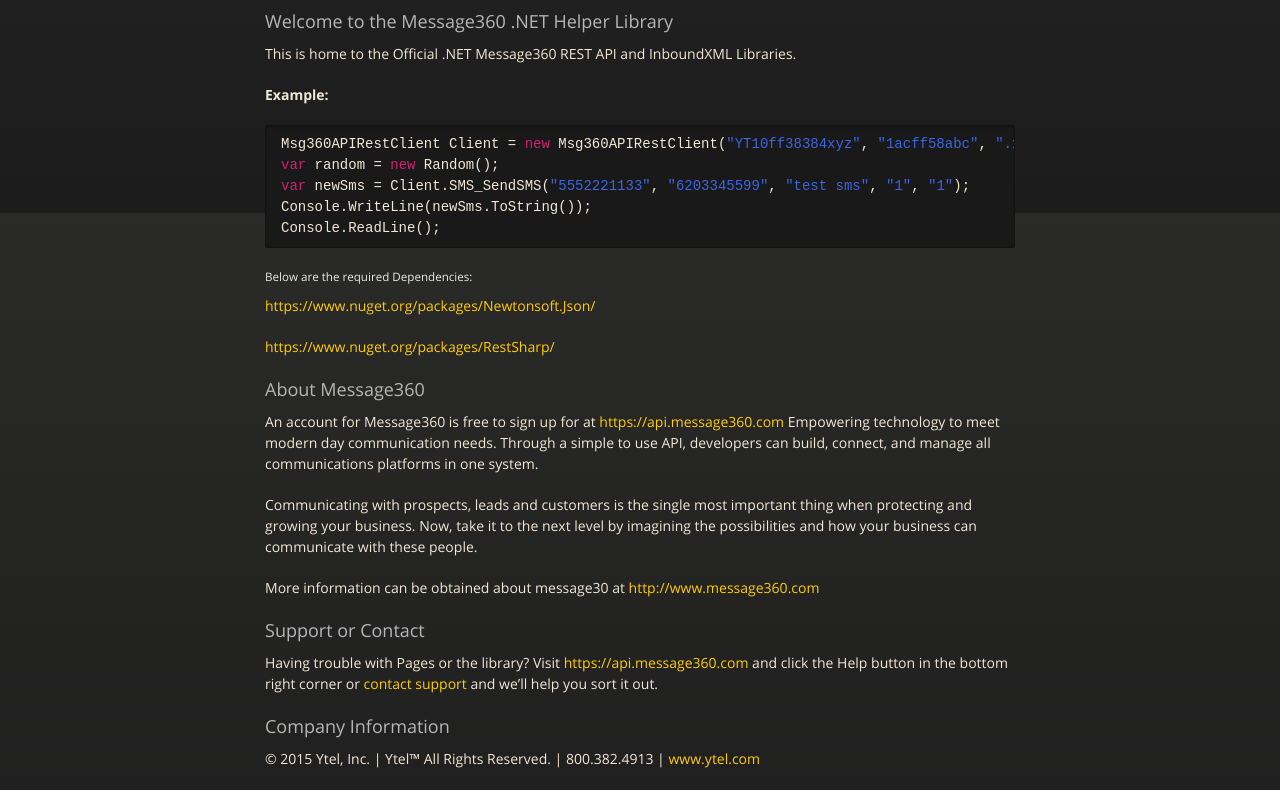
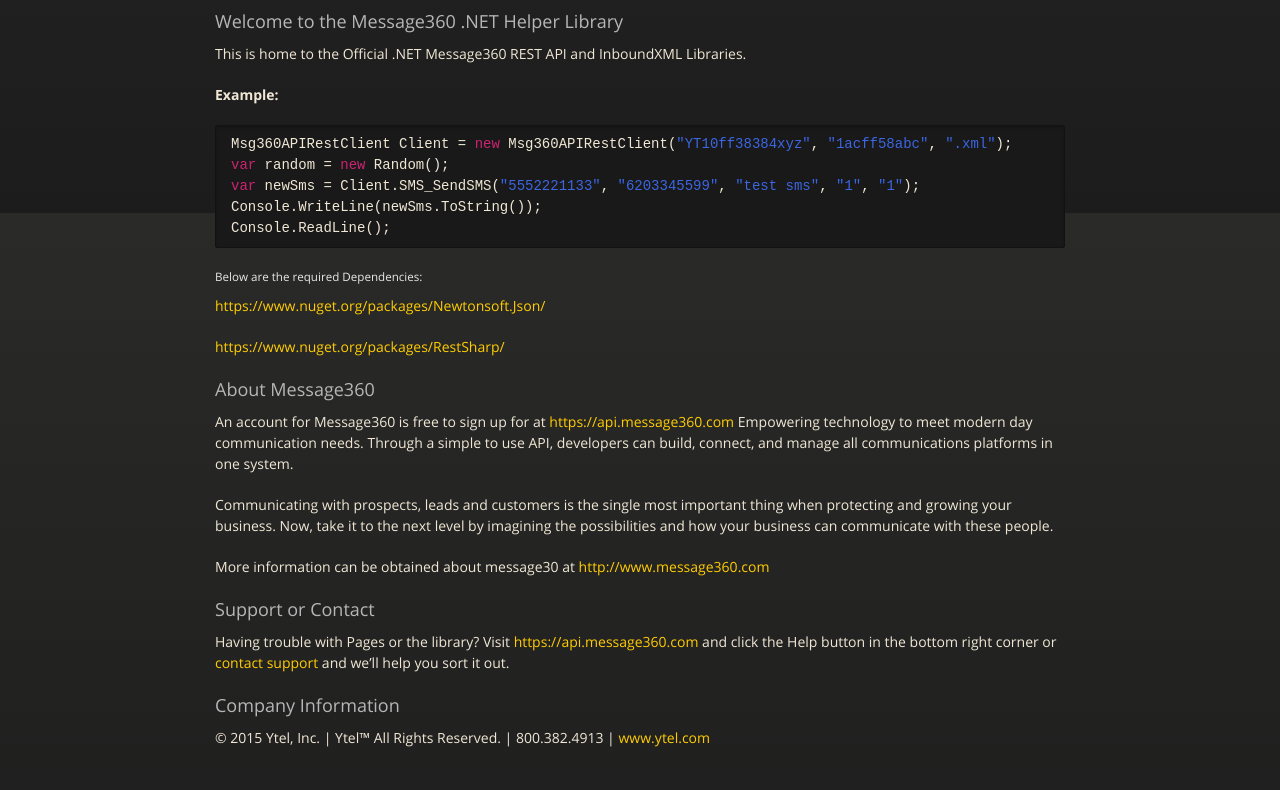
Before and after one commit to Ytel-Inc/Message360-NET-Helper-Library, a plain HTML site: page index.html in a window 1280 px wide. Shown: the part 587-1377 px from the top of the page. Drawn offline with nearby package versions, Linux system fonts and the light colour scheme.

Commit message:
Update styles.css

```diff
--- a/stylesheets/styles.css
+++ b/stylesheets/styles.css
@@ -605,7 +605,7 @@
 }
 
 .wrapper {
-  max-width: 750px;
+  max-width: 850px;
   margin: 0 auto;
   position: relative;
   padding: 0 20px;
@@ -709,7 +709,7 @@
   box-shadow: 0px 1px 3px rgba(0, 0, 0, 0.25);
 }
 #header nav {
-  max-width: 750px;
+  max-width: 850px;
   margin: 0 auto;
   padding: 0 10px;
   background: blue;
@@ -781,7 +781,7 @@
 }
 
 section {
-  max-width: 750px;
+  max-width: 850px;
   padding: 30px 0px 50px 0px;
   margin: 20px 0;
   margin-top: 70px;
```
